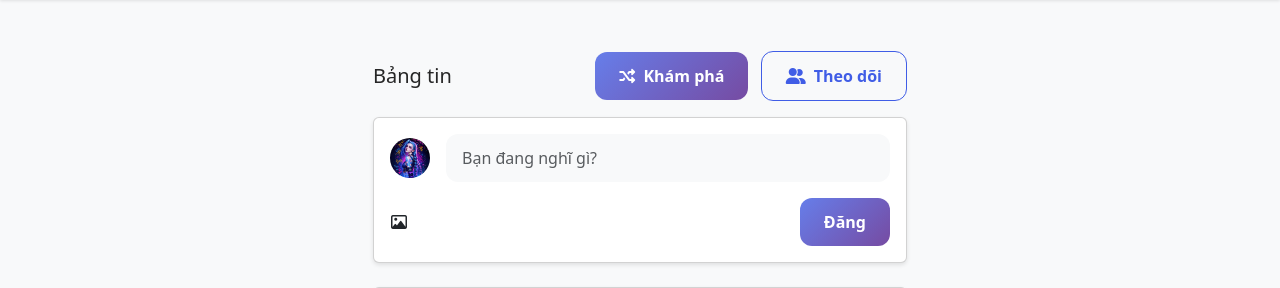
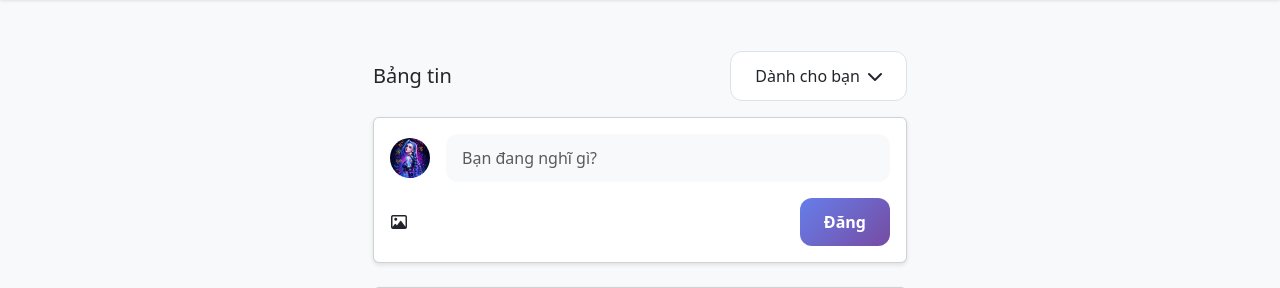
Before and after one commit to quangminh159/hoshi_v2, a Django app: page /posts/ in a window 1280 px wide. Shown: the part 69-357 px from the top of the page. Run offline with Django 5.2, Linux system fonts and the light colour scheme; a user stored in the database is signed in; data comes from the database, SQL or seed files in the repository; both versions use the stored data as it was after the commit; parts of the project's set-up code (start-up, migrations or seed data) failed here and were passed over; some libraries are stand-ins or nearby versions.

Commit message:
update 10:25pm 14/04/2025

```diff
--- a/posts/urls.py
+++ b/posts/urls.py
@@ -17,6 +17,7 @@ urlpatterns = [
     path('comments/<int:comment_id>/like/', views.like_comment, name='like_comment'),
     path('explore/', views.explore, name='explore'),
     path('saved/', views.saved_posts, name='saved'),
+    path('liked/', views.liked_posts, name='liked_posts'),
     path('<int:post_id>/report/', views.report_post, name='report'),
     path('<int:post_id>/likes/', views.get_post_likes, name='post_likes'),
     path('search/', views.search, name='search'),
--- a/posts/views.py
+++ b/posts/views.py
@@ -835,13 +835,50 @@ def saved_posts(request):
     page_number = request.GET.get('page', 1)
     page_obj = paginator.get_page(page_number)
 
+    # Chuẩn bị dữ liệu bài viết cho template feed
+    posts_with_data = []
+    for post in page_obj:
+        posts_with_data.append({
+            'post': post,
+            'post_type': 'saved'
+        })
+
     context = {
-        'posts': page_obj,
-        'is_saved_posts': True,
-        'title': 'Bài viết đã lưu',
-        'profile_user': request.user  # Thêm profile_user để tránh lỗi username rỗng
+        'posts_with_data': posts_with_data,
+        'page_obj': page_obj,
+        'feed_type': 'saved',
+        'title': 'Bài viết đã lưu'
     }
-    return render(request, 'accounts/profile.html', context)
+    return render(request, 'posts/feed.html', context)
+
+@login_required
+def liked_posts(request):
+    # Lấy các bài viết đã thích
+    liked_posts = Like.objects.filter(user=request.user).select_related('post', 'post__author')
+
+    # Chuyển đổi thành danh sách các bài viết
+    posts = [like.post for like in liked_posts]
+
+    # Phân trang
+    paginator = Paginator(posts, settings.POSTS_PER_PAGE if hasattr(settings, 'POSTS_PER_PAGE') else 10)
+    page_number = request.GET.get('page', 1)
+    page_obj = paginator.get_page(page_number)
+
+    # Chuẩn bị dữ liệu bài viết cho template feed
+    posts_with_data = []
+    for post in page_obj:
+        posts_with_data.append({
+            'post': post,
+            'post_type': 'liked'
+        })
+
+    context = {
+        'posts_with_data': posts_with_data,
+        'page_obj': page_obj,
+        'feed_type': 'liked',
+        'title': 'Bài viết đã thích'
+    }
+    return render(request, 'posts/feed.html', context)
 
 @login_required
 def get_post_likes(request, post_id):
--- a/templates/posts/feed.html
+++ b/templates/posts/feed.html
@@ -2,6 +2,50 @@
 {% load static %}
 
 {% block title %}{% if title %}{{ title }} - {% else %}Trang chủ - {% endif %}{{ block.super }}{% endblock %}
+
+{% block extra_css %}
+<style>
+.feed-dropdown .dropdown-toggle::after {
+    display: none;
+}
+
+.feed-dropdown .btn {
+    display: flex;
+    align-items: center;
+    background-color: #ffffff;
+    border: 1px solid #dee2e6;
+    color: #212529;
+    font-weight: 500;
+}
+
+.feed-dropdown .dropdown-menu {
+    box-shadow: 0 0.5rem 1rem rgba(0, 0, 0, 0.15);
+    border: none;
+}
+
+.feed-dropdown .dropdown-item {
+    padding: 0.65rem 1rem;
+    display: flex;
+    align-items: center;
+}
+
+.feed-dropdown .dropdown-item i {
+    margin-right: 0.5rem;
+    width: 20px;
+    text-align: center;
+}
+
+.feed-dropdown .dropdown-item.active,
+.feed-dropdown .dropdown-item:active {
+    background-color: #f8f9fa;
+    color: #212529;
+}
+
+.feed-dropdown .dropdown-item:hover {
+    background-color: #f8f9fa;
+}
+</style>
+{% endblock %}
 
 {% block content %}
 <div class="container py-4">
@@ -16,13 +60,36 @@
             <div class="mb-3 feed-filter-section">
                 <div class="d-flex justify-content-between align-items-center">
                     <h5 class="mb-0">Bảng tin</h5>
-                    <div class="feed-type-selector">
-                        <a href="{% url 'posts:index' %}?feed=diverse" class="btn {% if feed_type == 'diverse' %}btn-primary{% else %}btn-outline-primary{% endif %} me-2">
-                            <i class="fas fa-random me-1"></i> Khám phá
-                        </a>
-                        <a href="{% url 'posts:index' %}?feed=following" class="btn {% if feed_type == 'following' %}btn-primary{% else %}btn-outline-primary{% endif %}">
-                            <i class="fas fa-user-friends me-1"></i> Theo dõi
-                        </a>
+                    <div class="feed-type-selector feed-dropdown">
+                        <div class="dropdown">
+                            <button class="btn dropdown-toggle" type="button" id="feedTypeDropdown" data-bs-toggle="dropdown" aria-expanded="false">
+                                {% if feed_type == 'diverse' %}
+                                    <span>Dành cho bạn</span> <i class="fas fa-chevron-down ms-2"></i>
+                                {% elif feed_type == 'following' %}
+                                    <span>Theo dõi</span> <i class="fas fa-chevron-down ms-2"></i>
+                                {% elif feed_type == 'liked' %}
+                                    <span>Đã thích</span> <i class="fas fa-chevron-down ms-2"></i>
+                                {% elif feed_type == 'saved' %}
+                                    <span>Đã lưu</span> <i class="fas fa-chevron-down ms-2"></i>
+                                {% else %}
+                                    <span>Dành cho bạn</span> <i class="fas fa-chevron-down ms-2"></i>
+                                {% endif %}
+                            </button>
+                            <ul class="dropdown-menu dropdown-menu-end" aria-labelledby="feedTypeDropdown">
+                                <li>
+                                    <a class="dropdown-item {% if feed_type == 'diverse' %}active{% endif %}" href="{% url 'posts:index' %}?feed=diverse">
+                                        <i class="fas fa-random"></i> Dành cho bạn
+                                    </a>
+                                </li>
+                                <li>
+                                    <a class="dropdown-item {% if feed_type == 'following' %}active{% endif %}" href="{% url 'posts:index' %}?feed=following">
+                                        <i class="fas fa-user-friends"></i> Theo dõi
+                                    </a>
+                                </li>
+                                <li><a class="dropdown-item {% if feed_type == 'liked' %}active{% endif %}" href="{% url 'posts:liked_posts' %}"><i class="fas fa-heart"></i> Đã thích</a></li>
+                                <li><a class="dropdown-item {% if feed_type == 'saved' %}active{% endif %}" href="{% url 'posts:saved' %}"><i class="fas fa-bookmark"></i> Đã lưu</a></li>
+                            </ul>
+                        </div>
                     </div>
                 </div>
             </div>
```
Also changed, not shown: db.sqlite3.
